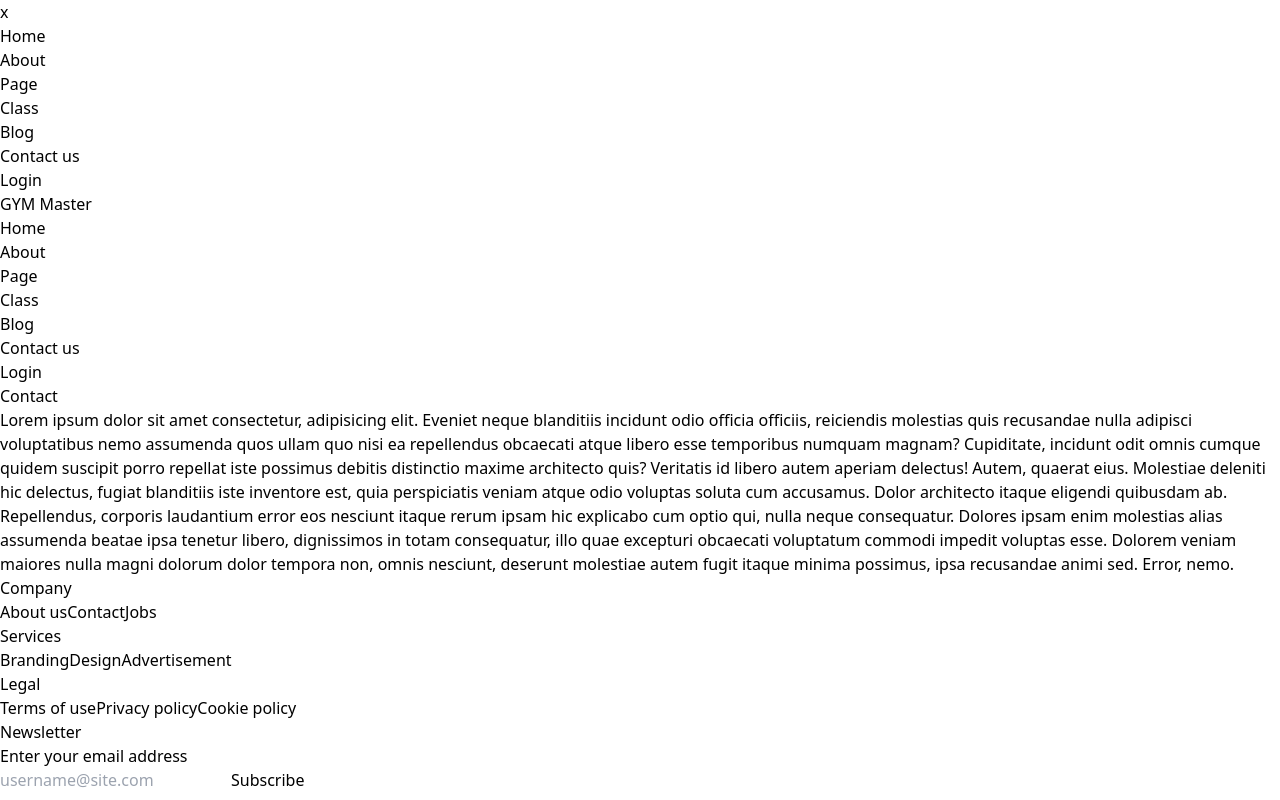
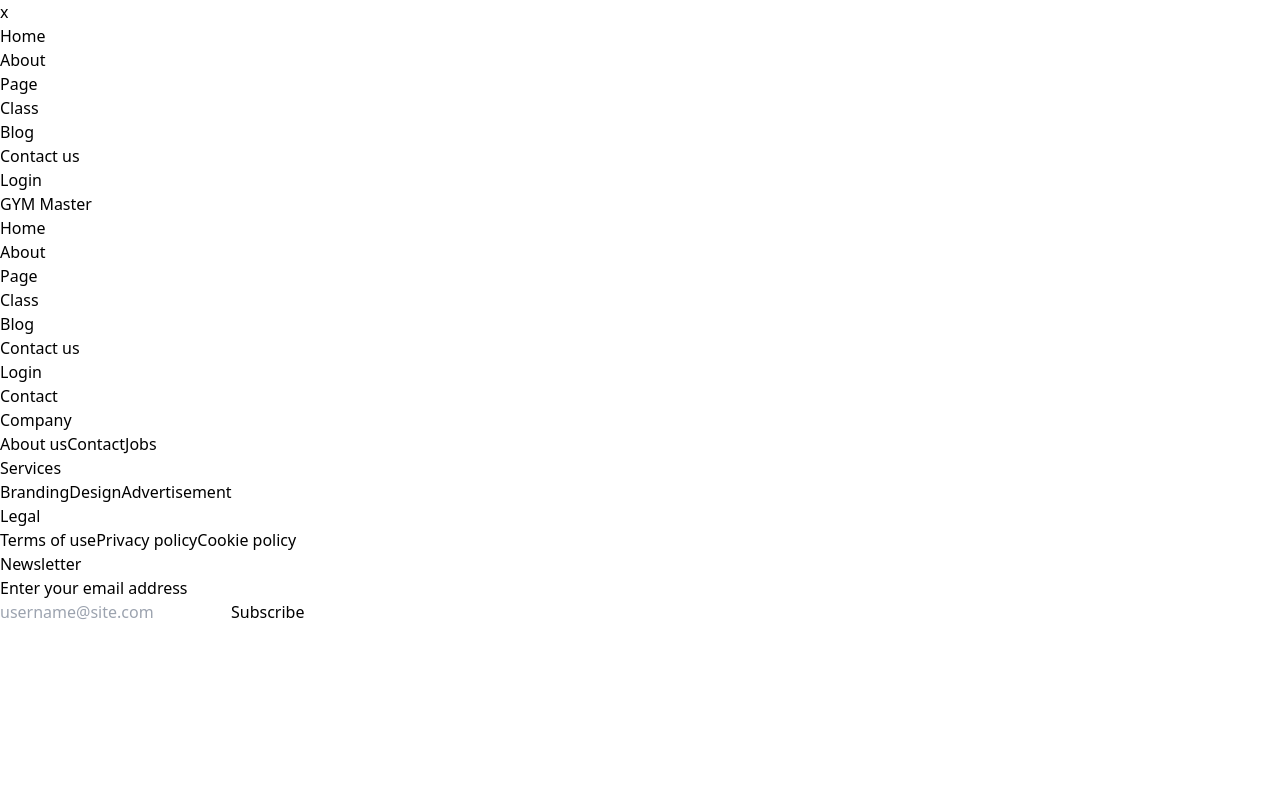
Before and after one commit to hasiburrahmanakash79/GYM-Master, a React (Vite) app: page /contact in a window 1280 px wide. Built offline with nearby package versions, Linux system fonts and the light colour scheme.

Commit message:
set branch1

```diff
--- a/src/Pages/Contact/Contact.jsx
+++ b/src/Pages/Contact/Contact.jsx
@@ -2,8 +2,7 @@
 const Contact = () => {
     return (
         <div>
-            <h1>Contact</h1>
-            <p>Lorem ipsum dolor sit amet consectetur, adipisicing elit. Eveniet neque blanditiis incidunt odio officia officiis, reiciendis molestias quis recusandae nulla adipisci voluptatibus nemo assumenda quos ullam quo nisi ea repellendus obcaecati atque libero esse temporibus numquam magnam? Cupiditate, incidunt odit omnis cumque quidem suscipit porro repellat iste possimus debitis distinctio maxime architecto quis? Veritatis id libero autem aperiam delectus! Autem, quaerat eius. Molestiae deleniti hic delectus, fugiat blanditiis iste inventore est, quia perspiciatis veniam atque odio voluptas soluta cum accusamus. Dolor architecto itaque eligendi quibusdam ab. Repellendus, corporis laudantium error eos nesciunt itaque rerum ipsam hic explicabo cum optio qui, nulla neque consequatur. Dolores ipsam enim molestias alias assumenda beatae ipsa tenetur libero, dignissimos in totam consequatur, illo quae excepturi obcaecati voluptatum commodi impedit voluptas esse. Dolorem veniam maiores nulla magni dolorum dolor tempora non, omnis nesciunt, deserunt molestiae autem fugit itaque minima possimus, ipsa recusandae animi sed. Error, nemo.</p>
+            <h2>Contact</h2>
         </div>
     );
 };
```
